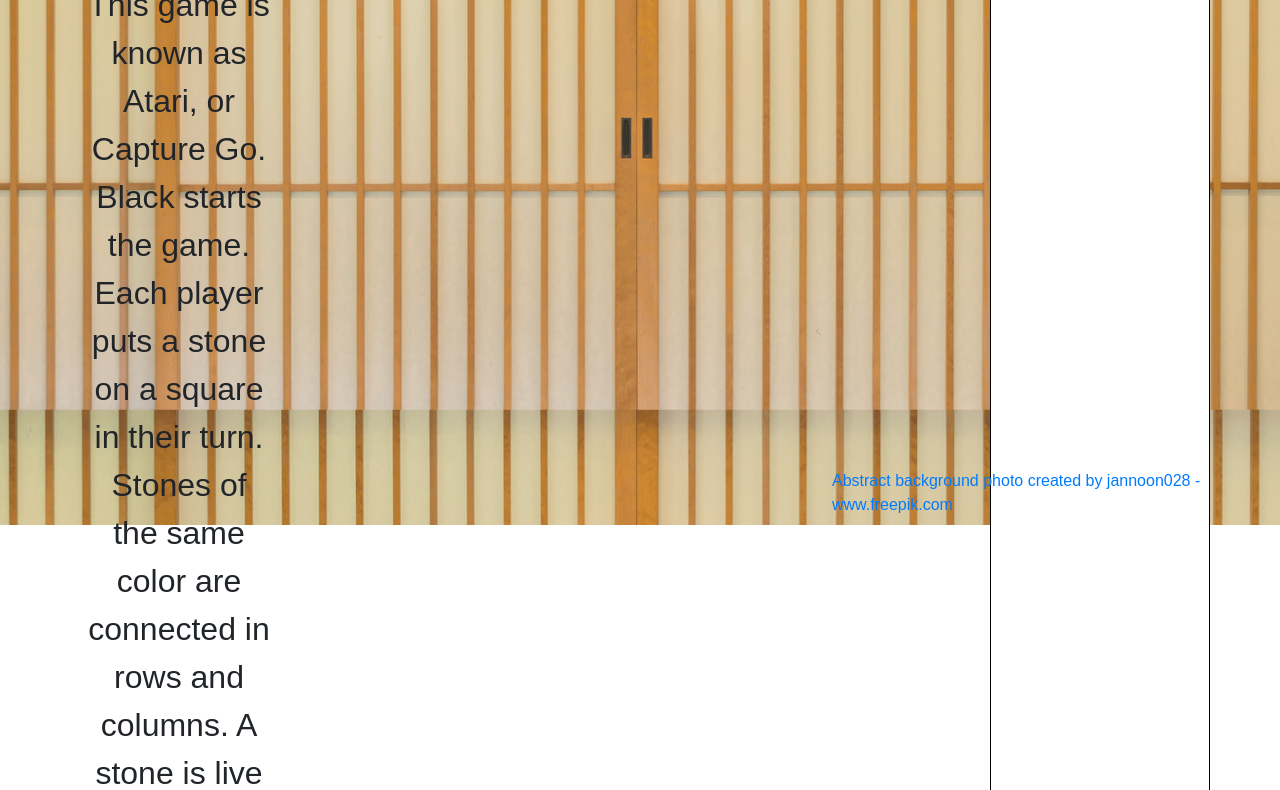
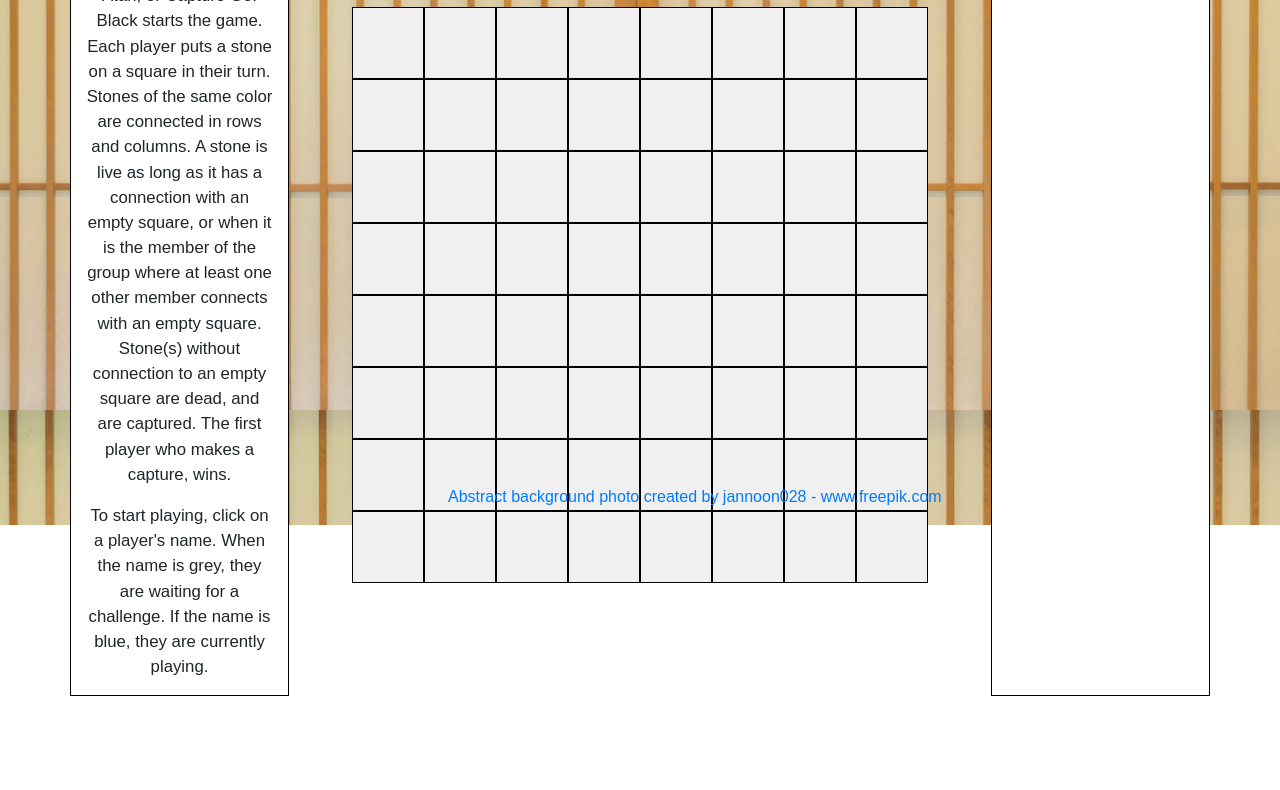
Before and after one commit to AlekhineFan/realtime-boardgames, a website: page public/play.html in a window 1280 px wide. Shown: the part 275-1065 px from the top of the page. After the commit the page ends 971 px from the top, so only its background shows below. Drawn offline with nearby package versions, Linux system fonts and the light colour scheme; no server answers; a web font is replaced by a local one.

Commit message:
add rule font size

```diff
--- a/public/style.css
+++ b/public/style.css
@@ -19,7 +19,7 @@ html * {
   width: 100vw;
   height: 100vh;
   background: url('./images/paper-door-light.png');
-  background-size: 100%;
+  background-size: contain;
 }
 
 #welcome {
@@ -35,7 +35,7 @@ html * {
   border: 2px solid red;
 }
 
-.rule {
+.rules {
   font-size: 4vh;
   background-color: white;
   border: 1px solid black;
@@ -69,8 +69,8 @@ html * {
 .contribute {
   text-decoration: none;
   position: fixed;
-  top: 93vh;
-  left: 65vw;
+  top: 95vh;
+  left: 35vw;
 }
 
 ul {
@@ -132,3 +132,7 @@ li:hover {
 .green {
   color: rgb(27, 236, 27);
 }
+
+.rule {
+  font-size: 2.1vh;
+}
```
